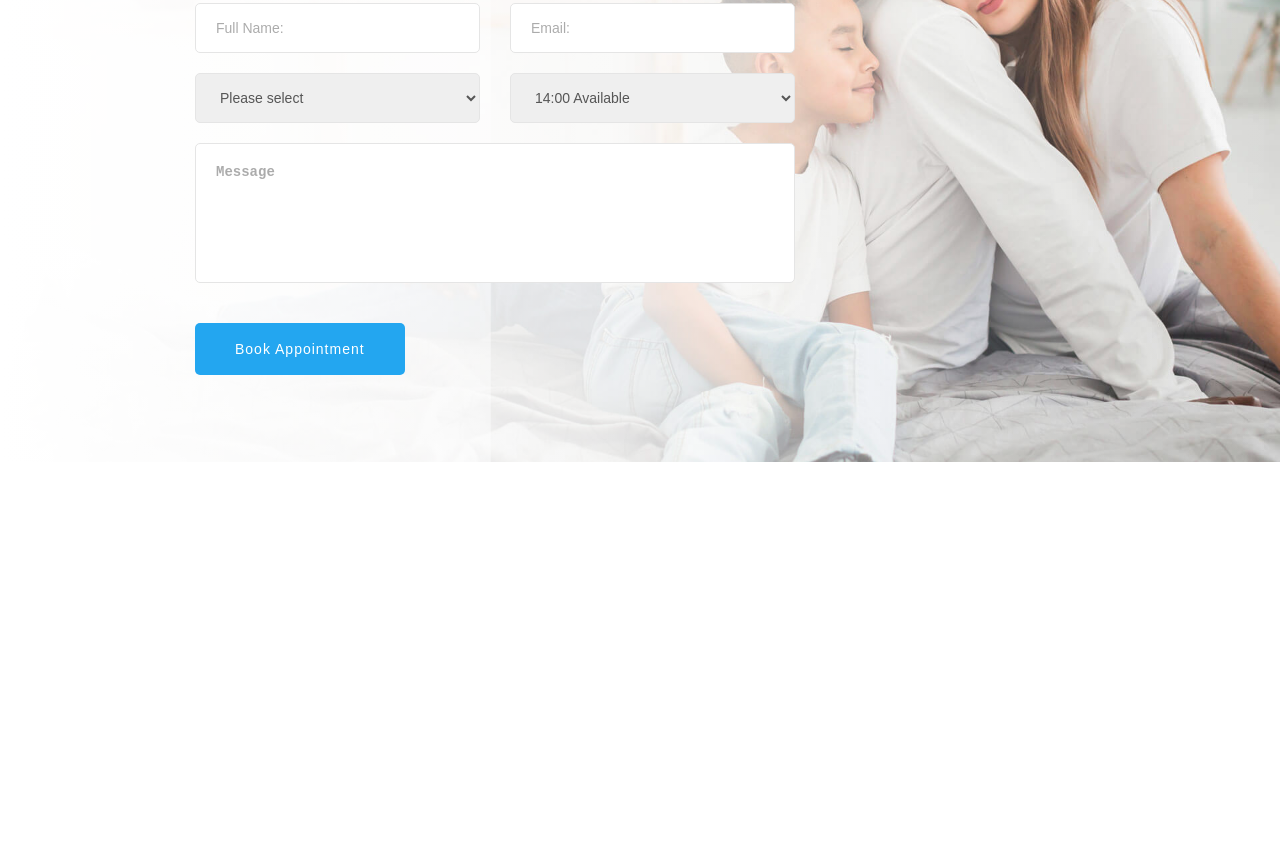
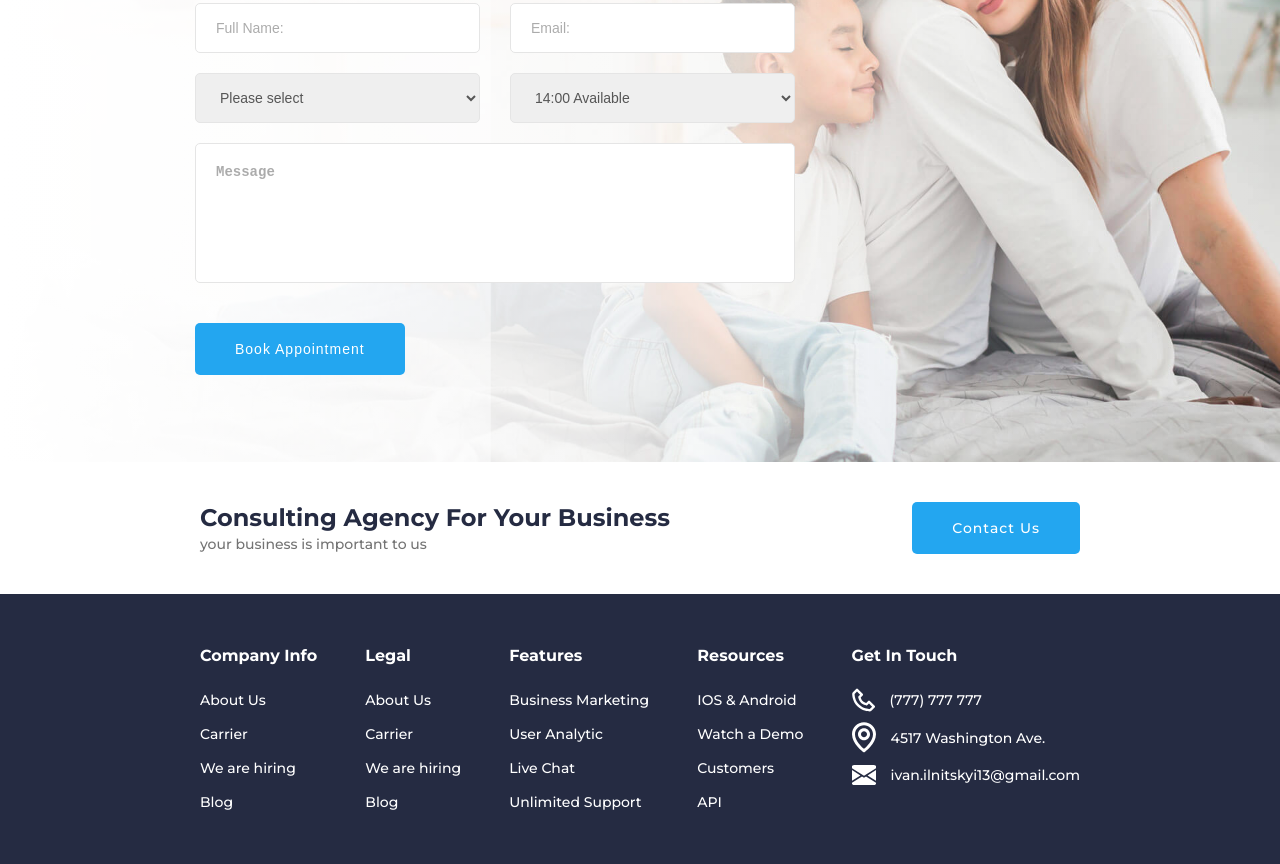
Before and after one commit to IvanILnitskyi13/Aviva-Life-Insurance, a plain HTML site: page index.html in a window 1280 px wide. Shown: the part 4058-4922 px from the top of the page. Before the commit the page ends 4520 px from the top, so only its background shows below. Drawn offline with Linux system fonts and the light colour scheme.

Commit message:
added footer

```diff
--- a/css/style.css
+++ b/css/style.css
@@ -544,3 +544,67 @@ body {
     border-radius: 5px;
     padding: 1.5rem 4rem;
 }
+
+.contact-us-container{
+    display: flex;
+    justify-content: space-between;
+    align-items: center;
+    margin: 0 20rem;
+    padding: 4rem 0;
+}
+
+.contact-us-title{
+    font-size: 2.4rem;
+    font-weight: 700;
+    line-height: 3.2rem;
+    color: var(--color-dark-blue);
+}
+
+.contact-us-subtitle{
+    font-size: 1.4rem;
+    font-weight: 500;
+    line-height: 2rem;
+    color: var(--color-grey);
+}
+
+.contact-btn{
+    padding: 1.5rem 4rem;
+    border-radius: 5px;
+}
+
+.footer-links-container{
+    display: flex;
+    justify-content: space-between;
+    background-color: var(--color-dark-blue);
+    padding: 5rem 20rem;
+}
+
+.links-title{
+    font-size: 1.6rem;
+    font-weight: 700;
+    line-height: 2.4rem;
+    color: var(--color-main-white);
+    margin-bottom: 2rem;
+}
+
+.footer-link{
+    list-style: none;
+}
+
+.footer-link:not(:last-child){
+    margin-bottom: 1rem;
+}
+
+.footer-link-item{
+    display: flex;
+    align-items: center;
+    font-size: 1.4rem;
+    font-weight: 500;
+    line-height: 2.4rem;
+    color: var(--color-main-white);
+    text-decoration: none;
+}
+
+.footer-img{
+    margin-right: 1.5rem;
+}
--- a/index.html
+++ b/index.html
@@ -316,9 +316,83 @@
             <textarea type="text" class="appointment-message" form="appointment-form" placeholder="Message"></textarea>
             <input type="submit" value="Book Appointment" class="btn-text blue-btn appointment-form-submit">
         </form>
-
-
     </div>
 </section>
+
+<footer class="footer">
+    <div class="footer-container">
+        <div class="contact-us-container">
+            <div class="contact-text-box">
+                <h3 class="contact-us-title">Consulting Agency For Your Business</h3>
+                <p class="contact-us-subtitle">your business is important to us</p>
+            </div>
+            <a href="#" class="btn-text blue-btn contact-btn">Contact Us</a>
+        </div>
+        <div class="footer-links-container">
+            <div class="footer-links-box">
+                <h5 class="links-title">Company Info</h5>
+                <ul class="footer-links">
+                    <li class="footer-link"><a href="#" class="footer-link-item">About Us</a></li>
+                    <li class="footer-link"><a href="#" class="footer-link-item">Carrier</a></li>
+                    <li class="footer-link"><a href="#" class="footer-link-item">We are hiring</a></li>
+                    <li class="footer-link"><a href="#" class="footer-link-item">Blog</a></li>
+                </ul>
+            </div>
+            <div class="footer-links-box">
+                <h5 class="links-title">Legal</h5>
+                <ul class="footer-links">
+                    <li class="footer-link"><a href="#" class="footer-link-item">About Us</a></li>
+                    <li class="footer-link"><a href="#" class="footer-link-item">Carrier</a></li>
+                    <li class="footer-link"><a href="#" class="footer-link-item">We are hiring</a></li>
+                    <li class="footer-link"><a href="#" class="footer-link-item">Blog</a></li>
+                </ul>
+            </div>
+            <div class="footer-links-box">
+                <h5 class="links-title">Features</h5>
+                <ul class="footer-links">
+                    <li class="footer-link"><a href="#" class="footer-link-item">Business Marketing</a></li>
+                    <li class="footer-link"><a href="#" class="footer-link-item">User Analytic</a></li>
+                    <li class="footer-link"><a href="#" class="footer-link-item">Live Chat</a></li>
+                    <li class="footer-link"><a href="#" class="footer-link-item">Unlimited Support</a></li>
+                </ul>
+            </div>
+            <div class="footer-links-box">
+                <h5 class="links-title">Resources</h5>
+                <ul class="footer-links">
+                    <li class="footer-link"><a href="#" class="footer-link-item">IOS & Android</a></li>
+                    <li class="footer-link"><a href="#" class="footer-link-item">Watch a Demo</a></li>
+                    <li class="footer-link"><a href="#" class="footer-link-item">Customers</a></li>
+                    <li class="footer-link"><a href="#" class="footer-link-item">API</a></li>
+                </ul>
+            </div>
+            <div class="footer-links-box">
+                <h5 class="links-title">Get In Touch</h5>
+                <ul class="footer-links">
+                    <li class="footer-link">
+                        <a href="tel:+4777777777"
+                           class="footer-link-item">
+                            <img src="./img/phone.svg" alt="" class="footer-img">
+                            (777) 777 777
+                        </a>
+                    </li>
+                    <li class="footer-link">
+                        <a href="#"
+                           class="footer-link-item">
+                            <img src="./img/location.svg" alt="" class="footer-img">
+                            4517 Washington Ave.
+                        </a>
+                    </li>
+                    <li class="footer-link">
+                        <a href="mailto:ivan.ilnitskyi13@gmail.com"
+                           class="footer-link-item">
+                            <img src="./img/envelop.svg" alt="" class="footer-img">
+                            ivan.ilnitskyi13@gmail.com
+                        </a>
+                    </li>
+                </ul>
+            </div>
+        </div>
+    </div>
+</footer>
 </body>
 </html>
```
Also changed, not shown: img/envelop.svg (added), img/location.svg (added), img/phone.svg (added).
